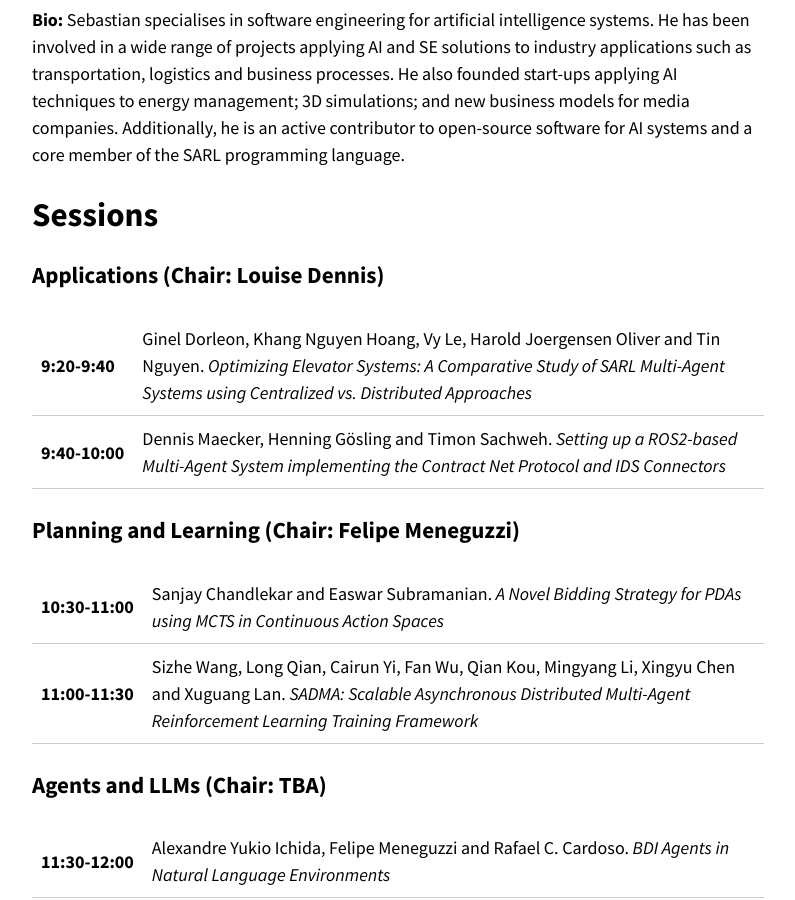
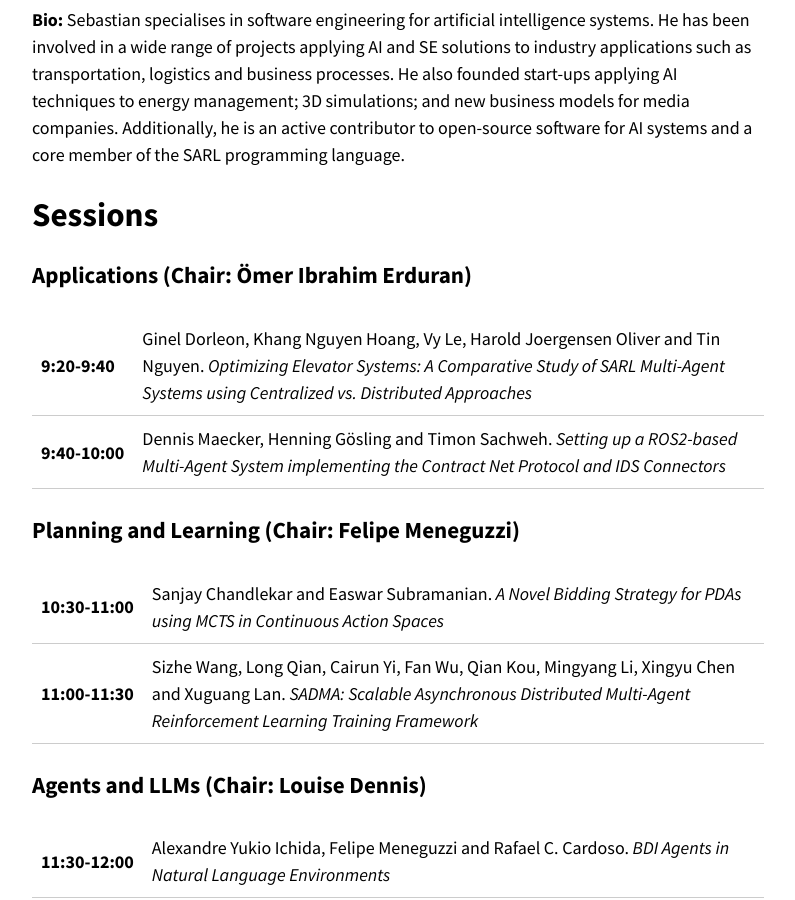
Before and after one commit to rafaelcaue/emas2024, a Jekyll site: the page built from program.md, in a window 1280 px wide and 900 px high, scrolled down 2057 px. Shown: the whole window, without its empty margins (242-1037 px from the left). Built offline with Jekyll 4.4.1, drawn with Linux system fonts in a browser that asks for light colours; nearby versions of some CDN libraries; our own code applies the rules of GitHub Pages for plain Markdown files.

Commit message:
Update program.md

```diff
--- a/program.md
+++ b/program.md
@@ -51,7 +51,7 @@ Invited talks are up to 60 minutes (up to 50 minutes of presentation and at leas
 
 # Sessions
 
-### <a id="s1"></a> **Applications (Chair: Louise Dennis)**
+### <a id="s1"></a> **Applications (Chair: Ömer Ibrahim Erduran)**
 
 <table>
   <tr>
@@ -77,7 +77,7 @@ Invited talks are up to 60 minutes (up to 50 minutes of presentation and at leas
   </tr>
 </table>
 
-### <a id="s3"></a> **Agents and LLMs (Chair: TBA)**
+### <a id="s3"></a> **Agents and LLMs (Chair: Louise Dennis)**
 
 <table>
   <tr>
```
